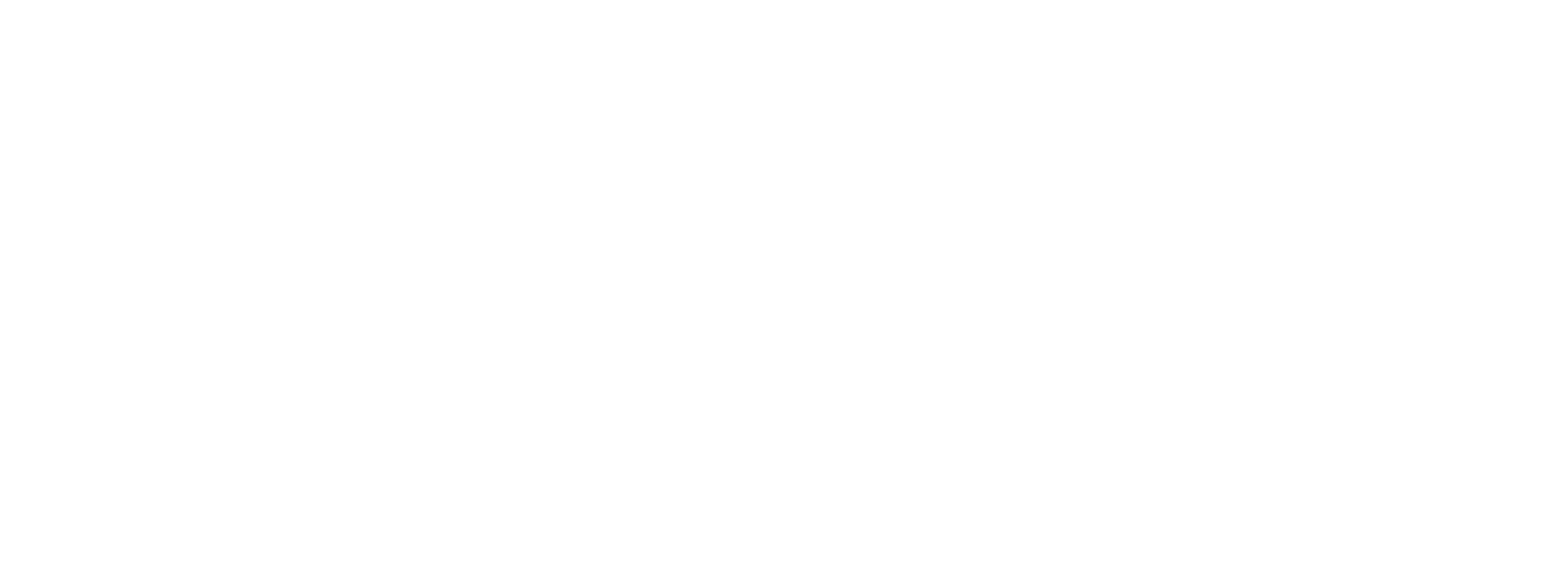
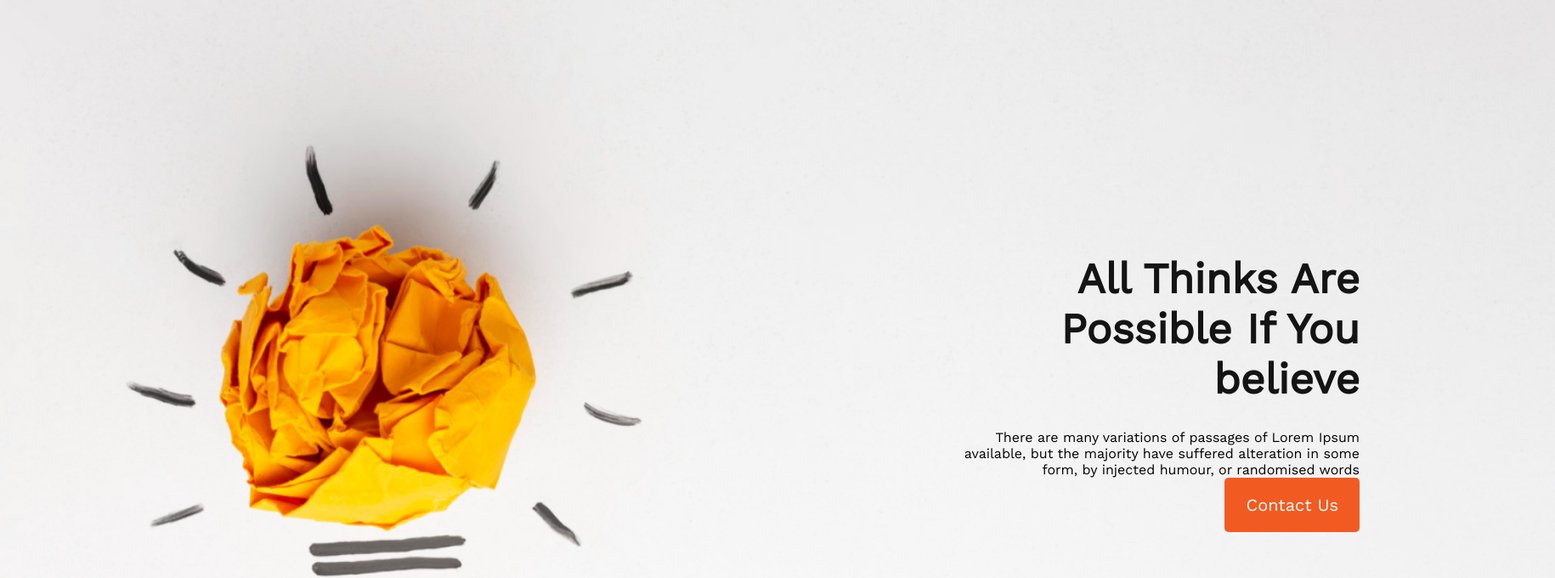
Before and after one commit to Aporna16/task1, a plain HTML site: page index.html in a window 1280 px wide. Shown: the top 680 px of the page at 85% size, 1830 px wide, since content can reach past the window. Drawn offline with nearby package versions, Linux system fonts and the light colour scheme.

Commit message:
adding header part

```diff
--- a/index.html
+++ b/index.html
@@ -6,6 +6,19 @@
     <meta name="viewport" content="width=device-width, initial-scale=1.0">
     <title>My first assignment</title>
     <link rel="stylesheet" href="styles/styles.css">
+    <link rel="preconnect" href="https://fonts.googleapis.com"><link rel="preconnect" href="https://fonts.gstatic.com" crossorigin><link href="https://fonts.googleapis.com/css2?family=Open+Sans&family=Work+Sans&display=swap" rel="stylesheet">
+</head>
+<body>
+    <!--start header part of html-->
+    <header class="banner">
+        <section class="banner-part">
+            <h1 class="banner-title">All Thinks Are<br> Possible If You<br>believe</h1>
+            <p class="banner-description">There are many variations of passages of Lorem Ipsum<br> available, but the majority have suffered alteration in some<br>form, by injected humour, or randomised words</p>
+            <button class="contact-btn">Contact Us</button>
+        </section>
+    </header>
+    <!--end header part of html-->
+
 </head>
 <body>
 
--- a/styles/styles.css
+++ b/styles/styles.css
@@ -0,0 +1,41 @@
+*{
+    margin: 0px;
+    font-family: 'Work Sans', sans-serif;
+}
+main{
+    max-width: 1600px;
+    margin: 0 auto;
+}
+/* start-header-css*/
+.banner{
+
+        height: 900px;
+        width: 1600px;
+        background-image: url('/images/banner/banner1.png');
+        background-size: cover;
+        display: flex;
+        align-items: center;
+        text-align: end;
+        justify-content: flex-end;
+        padding-right: 230px;
+        margin-bottom: 130px;
+
+
+}
+.banner-title{
+    font-weight: 600px;
+    font-size: 50px;
+    color:  #151414;
+    margin: 24px 0px 30px;
+}
+.contact-btn{
+    background: #F15B22;
+    border-radius: 5px;
+    border: none;
+    color: #FFFFFF;
+    font-size: 20px;
+    font-weight: 300;
+    height: 64px;
+    padding: 20px 25px;
+}
+/*end-header-css*/
```
